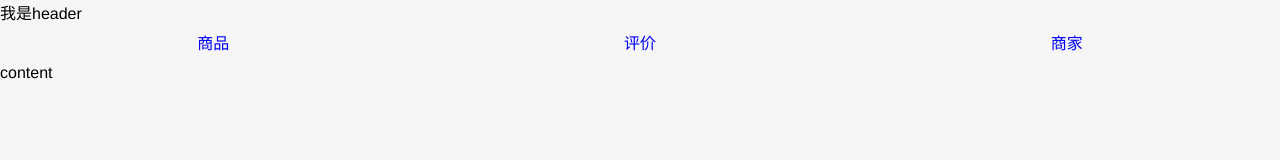
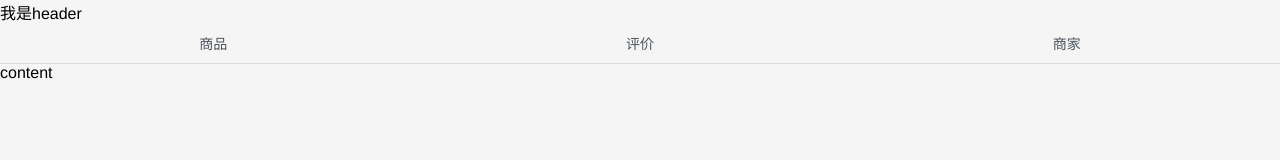
Before and after one commit to Baymaxxx/ele_vue, a Vue app: page / in a window 1280 px wide. Shown: the top 160 px of the page. Built offline with nearby package versions, Linux system fonts and the light colour scheme.

Commit message:
stylus -> sass border-1px

```diff
--- a/package.json
+++ b/package.json
@@ -27,6 +27,8 @@
     "css-loader": "^0.25.0",
     "stylus":"^0.52.4",
     "stylus-loader": "^2.1.1",
+    "node-sass":"^3.4.2",
+    "sass-loader":"^4.1.1",
     "eslint": "^3.7.1",
     "eslint-friendly-formatter": "^2.0.5",
     "eslint-loader": "^1.5.0",
--- a/src/App.vue
+++ b/src/App.vue
@@ -1,7 +1,7 @@
 <template>
   <div>
     <v-header></v-header>
-    <div class="tab">
+    <div class="tab border-1px">
       <div class="tab-item">
         <router-link to="/goods">商品</router-link>
       </div>
@@ -28,13 +28,25 @@
   };
 </script>
 
-<style lang="stylus" rel="stylesheet/stylus">
-  .tab
-    display flex
-    width 100%
-    height 40px
-    line-height 40px
-    .tab-item
-      flex 1
-      text-align center
+<style lang="scss" rel="stylesheet/scss">
+  @import './common/sass/mixin';
+  .tab{
+    display: flex;
+    width: 100%;
+    height: 40px;
+    line-height:40px;
+    .tab-item{
+      flex:1;
+      text-align: center;
+      & > a{
+        display: block;
+        font-size:14px;
+        color: rgb(77, 85, 93);
+        &.active{
+          color: #ff0000;
+        }
+      }
+    }
+    @include border-1px(rgba(7,17,27,0.1))
+  }
 </style>
--- /dev/null
+++ b/src/common/sass/base.scss
@@ -0,0 +1,24 @@
+/*清楚阴影*/
+body{
+  background-color: #f5f5f5;
+  -webkit-overflow-scrolling: touch;
+}
+label,input{
+  -webkit-tap-highlight-color:rgba(0,0,0,0);
+}
+@media (-webkit-min-device-pixel-ratio: 1.5), (min-device-pixel-ratio: 1.5) {
+  .border-1px{
+    &::after{
+      -webkit-transform: scaleY(0.7);
+      transform: scaleY(0.7);
+    }
+  }
+}
+@media (-webkit-min-device-pixel-ratio: 2), (min-device-pixel-ratio: 2) {
+  .border-1px{
+    &::after{
+      -webkit-transform: scaleY(0.5);
+      transform: scaleY(0.5);
+    }
+  }
+}
--- /dev/null
+++ b/src/common/sass/icon.scss
@@ -0,0 +1,65 @@
+@font-face {
+  font-family: 'icomoon';
+  src: url('../fonts/icomoon.eot?nwqr9w');
+  src: url('../fonts/icomoon.eot?nwqr9w#iefix') format('embedded-opentype'),
+  url('../fonts/icomoon.ttf?nwqr9w') format('truetype'),
+  url('../fonts/icomoon.woff?nwqr9w') format('woff'),
+  url('../fonts/icomoon.svg?nwqr9w#icomoon') format('svg');
+  font-weight: normal;
+  font-style: normal;
+}
+
+[class^="icon-"], [class*=" icon-"] {
+  /* use !important to prevent issues with browser extensions that change fonts */
+  font-family: 'icomoon' !important;
+  speak: none;
+  font-style: normal;
+  font-weight: normal;
+  font-variant: normal;
+  text-transform: none;
+  line-height: 1;
+
+  /* Better Font Rendering =========== */
+  -webkit-font-smoothing: antialiased;
+  -moz-osx-font-smoothing: grayscale;
+}
+
+.icon-add_circle:before {
+  content: "\e900";
+}
+
+.icon-arrow_lift:before {
+  content: "\e901";
+}
+
+.icon-check_circle:before {
+  content: "\e902";
+}
+
+.icon-close:before {
+  content: "\e903";
+}
+
+.icon-favorite:before {
+  content: "\e904";
+}
+
+.icon-keyboard_arrow_right:before {
+  content: "\e905";
+}
+
+.icon-remove_circle_outline:before {
+  content: "\e906";
+}
+
+.icon-shopping_cart:before {
+  content: "\e907";
+}
+
+.icon-thumb_down:before {
+  content: "\e908";
+}
+
+.icon-thumb_up:before {
+  content: "\e909";
+}
--- /dev/null
+++ b/src/common/sass/index.scss
@@ -0,0 +1,3 @@
+@import "./base";
+@import "./icon";
+@import "./mixin";
--- /dev/null
+++ b/src/common/sass/mixin.scss
@@ -0,0 +1,11 @@
+@mixin border-1px($color){
+  position: relative;
+  &:after{
+    position: absolute;
+    left: 0;
+    bottom: 0;
+    width:100%;
+    border-top: 1px solid $color;
+    content: '';
+  }
+}
--- a/src/common/stylus/icon.styl
+++ /dev/null
@@ -1,53 +0,0 @@
-@font-face
-  font-family: 'icomoon'
-  src: url('fonts/icomoon.eot?nwqr9w')
-  src: url('fonts/icomoon.eot?nwqr9w#iefix') format('embedded-opentype'),
-    url('fonts/icomoon.ttf?nwqr9w') format('truetype'),
-    url('fonts/icomoon.woff?nwqr9w') format('woff'),
-    url('fonts/icomoon.svg?nwqr9w#icomoon') format('svg')
-  font-weight: normal
-  font-style: normal
-
-[class^="icon-"], [class*=" icon-"]
-  /* use !important to prevent issues with browser extensions that change fonts */
-  font-family: 'icomoon' !important
-  speak: none
-  font-style: normal
-  font-weight: normal
-  font-variant: normal
-  text-transform: none
-  line-height: 1
-
-  /* Better Font Rendering =========== */
-  -webkit-font-smoothing: antialiased
-  -moz-osx-font-smoothing: grayscale
-
-.icon-add_circle:before
-  content: "\e900"
-
-.icon-arrow_lift:before
-  content: "\e901"
-
-.icon-check_circle:before
-  content: "\e902"
-
-.icon-close:before
-  content: "\e903"
-
-.icon-favorite:before
-  content: "\e904"
-
-.icon-keyboard_arrow_right:before
-  content: "\e905"
-
-.icon-remove_circle_outline:before
-  content: "\e906"
-
-.icon-shopping_cart:before
-  content: "\e907"
-
-.icon-thumb_down:before
-  content: "\e908"
-
-.icon-thumb_up:before
-  content: "\e909"
--- a/src/main.js
+++ b/src/main.js
@@ -6,7 +6,7 @@ import VueRouter from 'vue-router';
 import goods from './components/goods/goods.vue';
 import seller from './components/seller/seller.vue';
 import ratings from './components/ratings/ratings.vue';
-
+import './common/sass/base.scss';
 Vue.config.debug = true;
 
 Vue.use(VueRouter);
@@ -15,6 +15,7 @@ Vue.use(VueRouter);
 // 并且配置路由规则
 const router = new VueRouter({
   mode: 'history',
+  linkActiveClass: 'active',
   routes: [
     {
       path: '/goods',
--- a/static/css/reset.css
+++ b/static/css/reset.css
@@ -40,11 +40,3 @@ textarea{overflow:auto}
 optgroup{font-weight:bold}
 table{border-collapse:collapse;border-spacing:0}
 td,th{padding:0}
-/*清楚阴影*/
-body{
-  background-color: #f5f5f5;
-  -webkit-overflow-scrolling: touch;
-}
-label,input{
-  -webkit-tap-highlight-color:rgba(0,0,0,0);
-}
```
